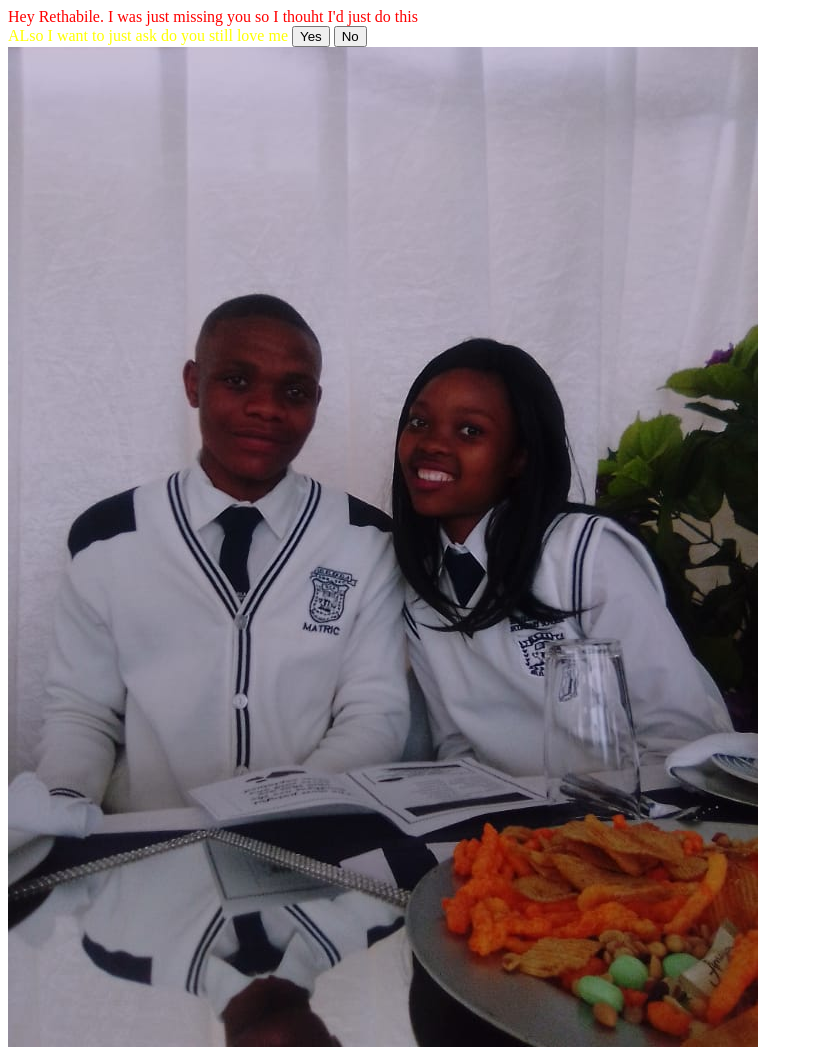
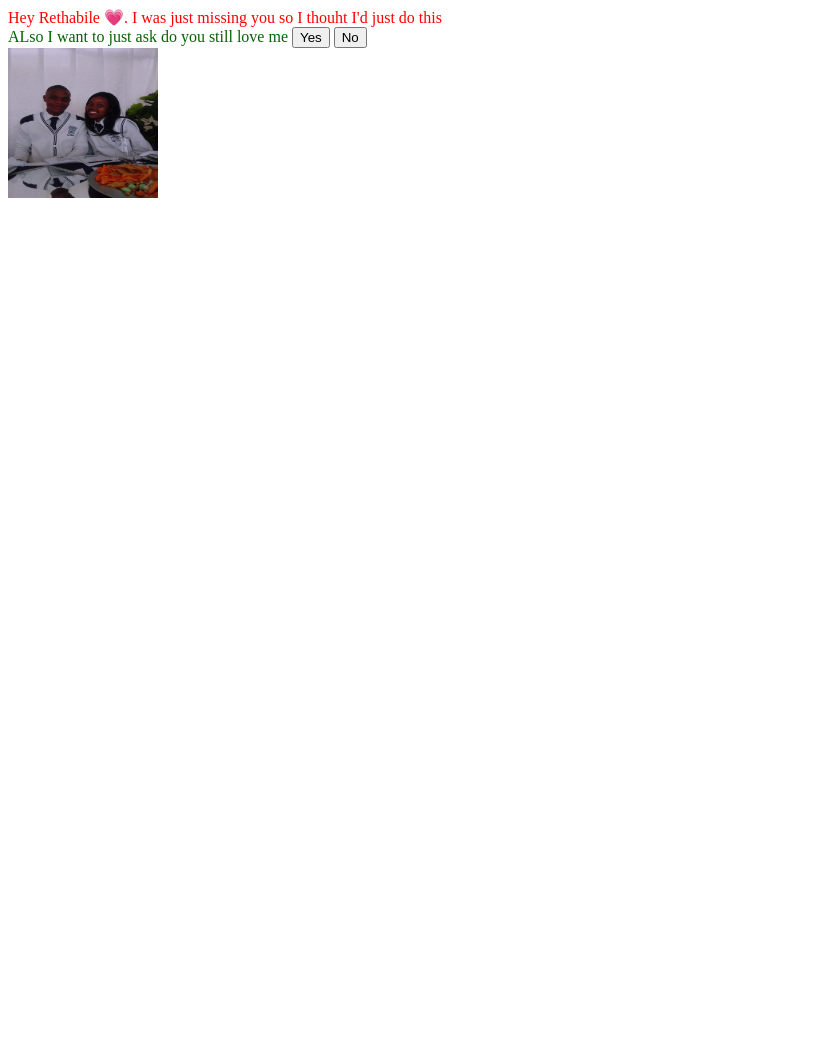
Before and after one commit to Teboho02/RT, a plain HTML site: page index.html in a window 1280 px wide. Shown: the whole page, without its empty margins (0-813 px from the left). After the commit the page ends 800 px from the top, so only its background shows below. Drawn offline with Linux system fonts and the light colour scheme.

Commit message:
Update index.html

```diff
--- a/index.html
+++ b/index.html
@@ -14,13 +14,13 @@
 <body>
 <nav style="align-items: center;">
     <p2  style="color: red; margin:auto;">
-        Hey Rethabile. I was just missing you so I thouht I'd just do this
+        Hey Rethabile &#128151. I was just missing you so I thouht I'd just do this
     </p2>
 
 
 </nav>
 <section>
-    <p2 style="color: yellow;">
+    <p2 style="color:darkgreen;">
         ALso I want to just ask do you still love me
     </p2>
 
@@ -35,10 +35,9 @@
 
 </section>
 
-<section>
-    <img src="1698080898618.jpg" alt="">
-</section>
-
+    <div>
+        <img src="1698080898618.jpg" style="width: 150px; height: 150px;">
+    </div>
 
 
 
```
